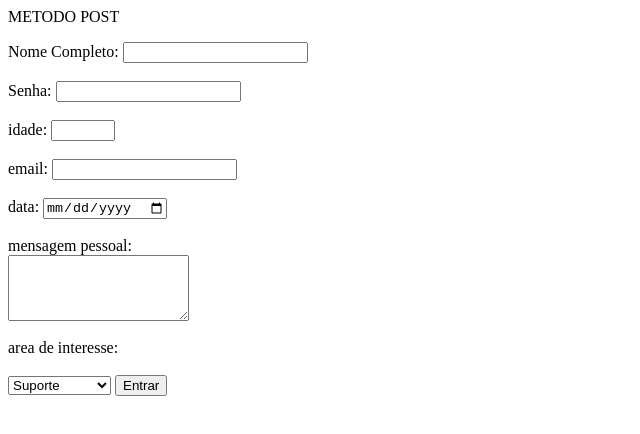
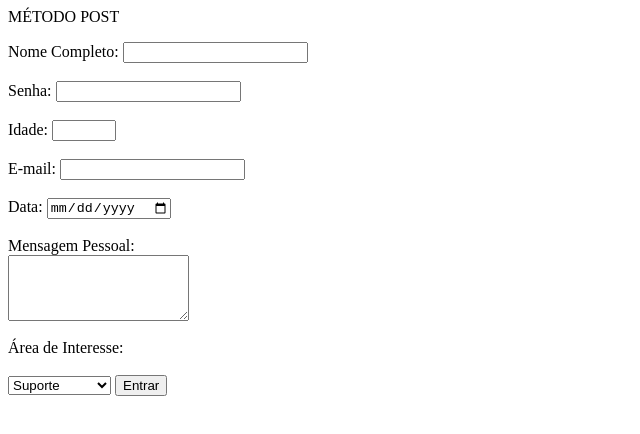
Before and after one commit to CEEMTI-BG-prof-Melissa/aula-07-isabelly-e-kaio, a plain HTML site: page index.html in a window 1280 px wide. Shown: the full height of the page, 0-640 px from the left. Drawn offline with Linux system fonts and the light colour scheme.

Commit message:
Update index.html

```diff
--- a/index.html
+++ b/index.html
@@ -3,7 +3,7 @@
     <title> Aula-07 </title>
   </head>
   <body>
-    <p>METODO POST</p>
+    <p>MÉTODO POST</p>
     <form method="post" action="recebe.html">
       <!-- Este é o campo de Nome completo-->
       <label for="NomeCompleto"> Nome Completo:</label>
@@ -14,23 +14,23 @@
       <input type="password"  id="Senha" name="Senha">
       <br><br>
       <!-- Este é o campo de idade-->
-      <label for="idade"> idade:</label>
+      <label for="idade"> Idade:</label>
       <input type="number" max="120" min="1" id="idade" name="idade">
       <br><br>
       <!-- Este é o campo de email-->
-      <label for="email"> email:</label>
+      <label for="email"> E-mail:</label>
       <input type="email"  id="email" name="email">
       <br><br>
       <!-- Este é o campo de data-->
-      <label for="data"> data:</label>
+      <label for="data"> Data:</label>
       <input type="date" id="data" name="datadenascimento" min="01.01.2000" max="31.12.2024">
       <br><br>
       <!--Este é o campo de mensagem pessoal-->
-      <label for="mensagempessoal"> mensagem pessoal:</label>
+      <label for="mensagempessoal"> Mensagem Pessoal:</label>
       <br><textarea rows="4" cals="40" name="mensagempessoal" id="mensagempessoal"></textarea>
       <br><br>
       <!-- Este é o campo de area de interesse-->
-      <label for="areadeinteresse"> area de interesse:</label>
+      <label for="areadeinteresse"> Área de Interesse:</label>
       <br><br>
       <select id="areadeinteresse">
         <option value="Suporte">Suporte</option>
```
